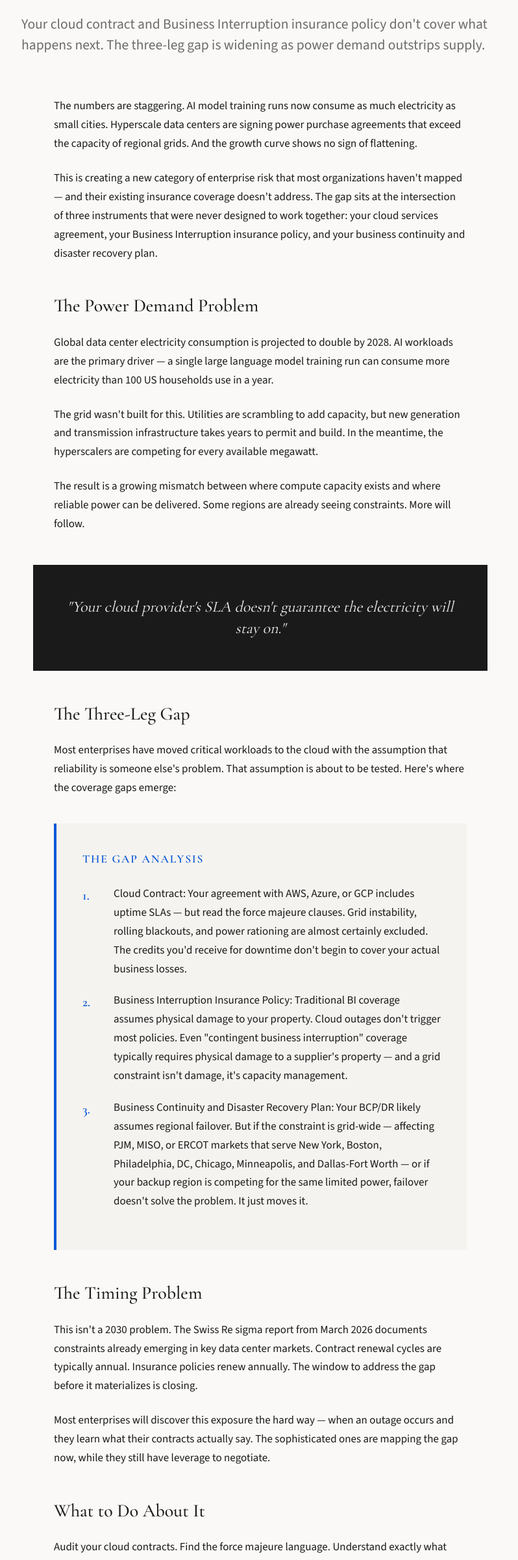
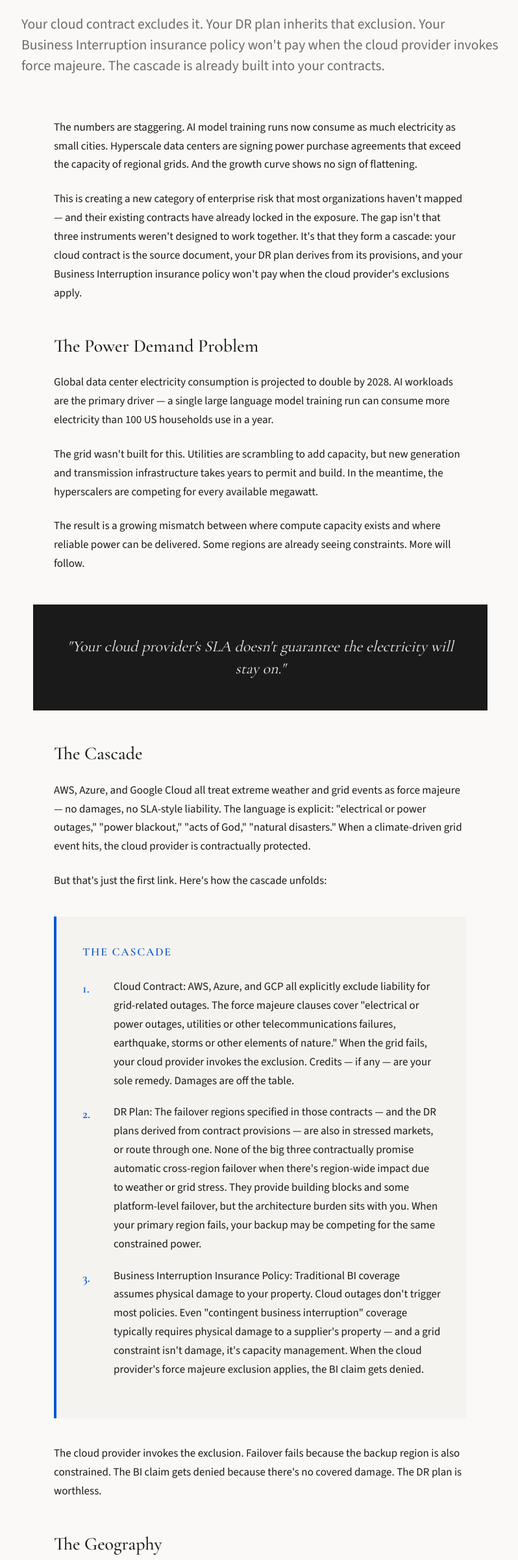
Before and after one commit to Tiger80CF/revive-erm, a plain HTML site: page grid-risk.html in a window 1280 px wide. Shown: the part 314-2714 px from the top of the page at 65% size, without its empty margins (239-1037 px from the left). Drawn offline with nearby package versions, Linux system fonts and the light colour scheme.

Commit message:
Add files via upload

```diff
--- a/grid-risk.html
+++ b/grid-risk.html
@@ -4,7 +4,7 @@
     <meta charset="UTF-8">
     <meta name="viewport" content="width=device-width, initial-scale=1.0">
     <title>AI Data Centers Are Breaking the Grid | Revive ERM | Susan Ramonat</title>
-    <meta name="description" content="Your cloud contract and Business Interruption insurance policy don't cover what happens next. The three-leg gap in enterprise risk coverage is widening.">
+    <meta name="description" content="AWS, Azure, and Google Cloud contracts treat grid events as force majeure. Your DR plan inherits that exclusion. Your Business Interruption policy won't pay. The cascade is already built in.">
     <link rel="preconnect" href="https://fonts.googleapis.com">
     <link rel="preconnect" href="https://fonts.gstatic.com" crossorigin>
     <link href="https://fonts.googleapis.com/css2?family=Cormorant+Garamond:wght@400;500;600;700&family=Source+Sans+3:wght@300;400;500;600&display=swap" rel="stylesheet">
@@ -322,7 +322,7 @@
 </head>
 <body>
     <nav>
-        <a href="index.html" class="nav-brand"><img src="logo.png" alt="Revive ERM" class="nav-logo"></a>
+        <a href="/revive-erm/" class="nav-brand"><img src="logo.png" alt="Revive ERM" class="nav-logo"></a>
         <ul class="nav-links">
             <li><a href="index.html#provocation">Why</a></li>
             <li><a href="index.html#topics">Insights</a></li>
@@ -337,13 +337,13 @@
                 <span class="article-category">Emerging Risk</span>
             </div>
             <h1 class="article-title">AI Data Centers Are Breaking the Grid</h1>
-            <p class="article-subtitle">Your cloud contract and Business Interruption insurance policy don't cover what happens next. The three-leg gap is widening as power demand outstrips supply.</p>
+            <p class="article-subtitle">Your cloud contract excludes it. Your DR plan inherits that exclusion. Your Business Interruption insurance policy won't pay when the cloud provider invokes force majeure. The cascade is already built into your contracts.</p>
         </header>
 
         <div class="article-content">
             <p>The numbers are staggering. AI model training runs now consume as much electricity as small cities. Hyperscale data centers are signing power purchase agreements that exceed the capacity of regional grids. And the growth curve shows no sign of flattening.</p>
 
-            <p>This is creating a new category of enterprise risk that most organizations haven't mapped — and their existing insurance coverage doesn't address. The gap sits at the intersection of three instruments that were never designed to work together: your cloud services agreement, your Business Interruption insurance policy, and your business continuity and disaster recovery plan.</p>
+            <p>This is creating a new category of enterprise risk that most organizations haven't mapped — and their existing contracts have already locked in the exposure. The gap isn't that three instruments weren't designed to work together. It's that they form a cascade: your cloud contract is the source document, your DR plan derives from its provisions, and your Business Interruption insurance policy won't pay when the cloud provider's exclusions apply.</p>
 
             <h2>The Power Demand Problem</h2>
 
@@ -357,25 +357,33 @@
                 <p>"Your cloud provider's SLA doesn't guarantee the electricity will stay on."</p>
             </div>
 
-            <h2>The Three-Leg Gap</h2>
+            <h2>The Cascade</h2>
 
-            <p>Most enterprises have moved critical workloads to the cloud with the assumption that reliability is someone else's problem. That assumption is about to be tested. Here's where the coverage gaps emerge:</p>
+            <p>AWS, Azure, and Google Cloud all treat extreme weather and grid events as force majeure — no damages, no SLA-style liability. The language is explicit: "electrical or power outages," "power blackout," "acts of God," "natural disasters." When a climate-driven grid event hits, the cloud provider is contractually protected.</p>
+
+            <p>But that's just the first link. Here's how the cascade unfolds:</p>
 
             <div class="gap-diagram">
-                <h4>The Gap Analysis</h4>
+                <h4>The Cascade</h4>
                 <div class="gap-item">
                     <span class="gap-number">1.</span>
-                    <span class="gap-text"><strong>Cloud Contract:</strong> Your agreement with AWS, Azure, or GCP includes uptime SLAs — but read the force majeure clauses. Grid instability, rolling blackouts, and power rationing are almost certainly excluded. The credits you'd receive for downtime don't begin to cover your actual business losses.</span>
+                    <span class="gap-text"><strong>Cloud Contract:</strong> AWS, Azure, and GCP all explicitly exclude liability for grid-related outages. The force majeure clauses cover "electrical or power outages, utilities or other telecommunications failures, earthquake, storms or other elements of nature." When the grid fails, your cloud provider invokes the exclusion. Credits — if any — are your sole remedy. Damages are off the table.</span>
                 </div>
                 <div class="gap-item">
                     <span class="gap-number">2.</span>
-                    <span class="gap-text"><strong>Business Interruption Insurance Policy:</strong> Traditional BI coverage assumes physical damage to your property. Cloud outages don't trigger most policies. Even "contingent business interruption" coverage typically requires physical damage to a supplier's property — and a grid constraint isn't damage, it's capacity management.</span>
+                    <span class="gap-text"><strong>DR Plan:</strong> The failover regions specified in those contracts — and the DR plans derived from contract provisions — are also in stressed markets, or route through one. None of the big three contractually promise automatic cross-region failover when there's region-wide impact due to weather or grid stress. They provide building blocks and some platform-level failover, but the architecture burden sits with you. When your primary region fails, your backup may be competing for the same constrained power.</span>
                 </div>
                 <div class="gap-item">
                     <span class="gap-number">3.</span>
-                    <span class="gap-text"><strong>Business Continuity and Disaster Recovery Plan:</strong> Your BCP/DR likely assumes regional failover. But if the constraint is grid-wide — affecting PJM, MISO, or ERCOT markets that serve New York, Boston, Philadelphia, DC, Chicago, Minneapolis, and Dallas-Fort Worth — or if your backup region is competing for the same limited power, failover doesn't solve the problem. It just moves it.</span>
+                    <span class="gap-text"><strong>Business Interruption Insurance Policy:</strong> Traditional BI coverage assumes physical damage to your property. Cloud outages don't trigger most policies. Even "contingent business interruption" coverage typically requires physical damage to a supplier's property — and a grid constraint isn't damage, it's capacity management. When the cloud provider's force majeure exclusion applies, the BI claim gets denied.</span>
                 </div>
             </div>
+
+            <p>The cloud provider invokes the exclusion. Failover fails because the backup region is also constrained. The BI claim gets denied because there's no covered damage. The DR plan is worthless.</p>
+
+            <h2>The Geography</h2>
+
+            <p>This isn't abstract. The stressed grid markets are PJM, MISO, and ERCOT — which means the cities at risk include New York, Boston, Philadelphia, DC, Chicago, Minneapolis, and Dallas-Fort Worth. The major cloud regions serving these markets share infrastructure dependencies. A heat dome, wildfire taking out transmission, or winter storm doesn't respect availability zone boundaries.</p>
 
             <h2>The Timing Problem</h2>
 
@@ -401,9 +409,9 @@
 
             <h2>The Bottom Line</h2>
 
-            <p>AI is rewriting the assumptions that underpin your cloud strategy, your insurance coverage, and your business continuity planning. The three-leg gap — cloud contract, Business Interruption insurance policy, BCP/DR plan — represents a category of exposure that didn't exist five years ago and will be acute within three.</p>
+            <p>The contracts, policies, and plans weren't written to work together — but they do work together, as a cascade that leaves you exposed. The cloud contract is the source document. The DR plan inherits its limitations. The BI policy fails when the cloud exclusion triggers.</p>
 
-            <p>The question isn't whether grid constraints will affect enterprise operations. The question is whether you'll discover your coverage gaps before or after they're tested.</p>
+            <p>The question isn't whether grid constraints will affect enterprise operations. The question is whether you'll discover the cascade before or after it's tested.</p>
         </div>
     </article>
 
```
